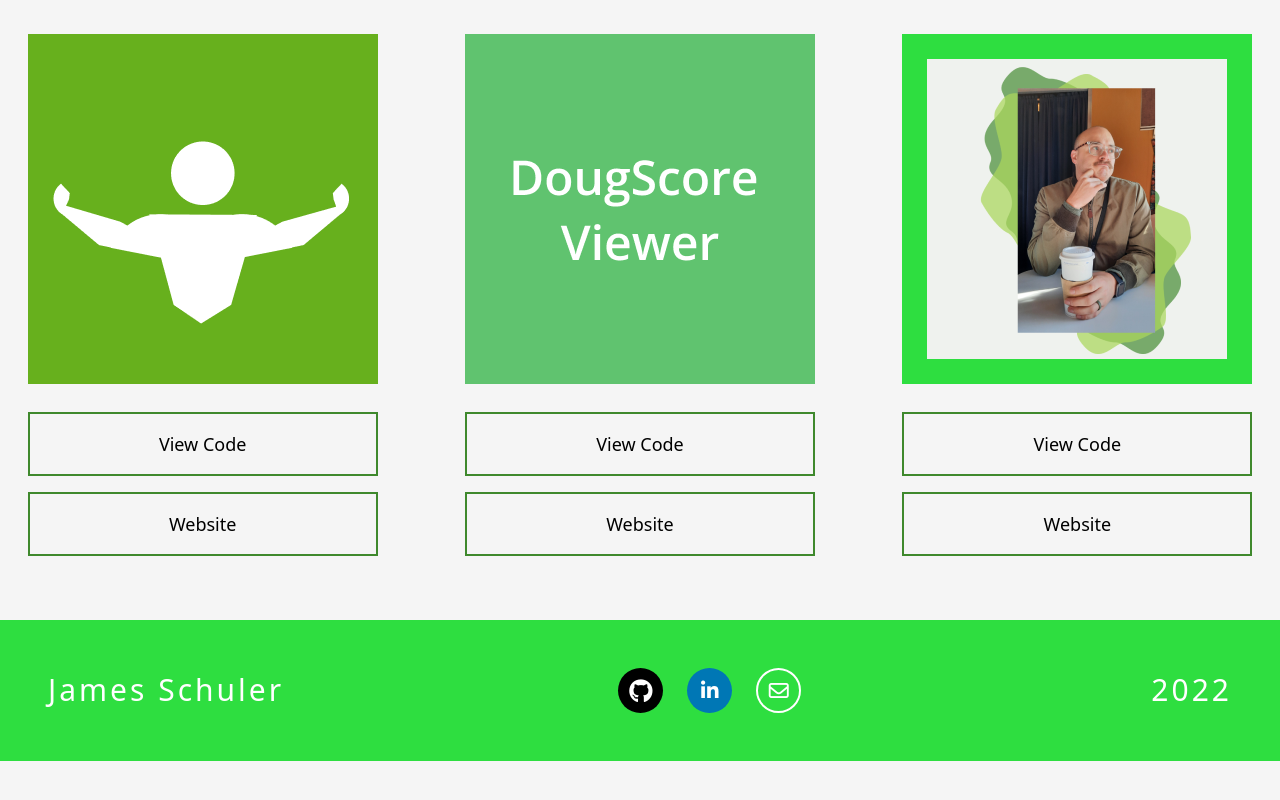
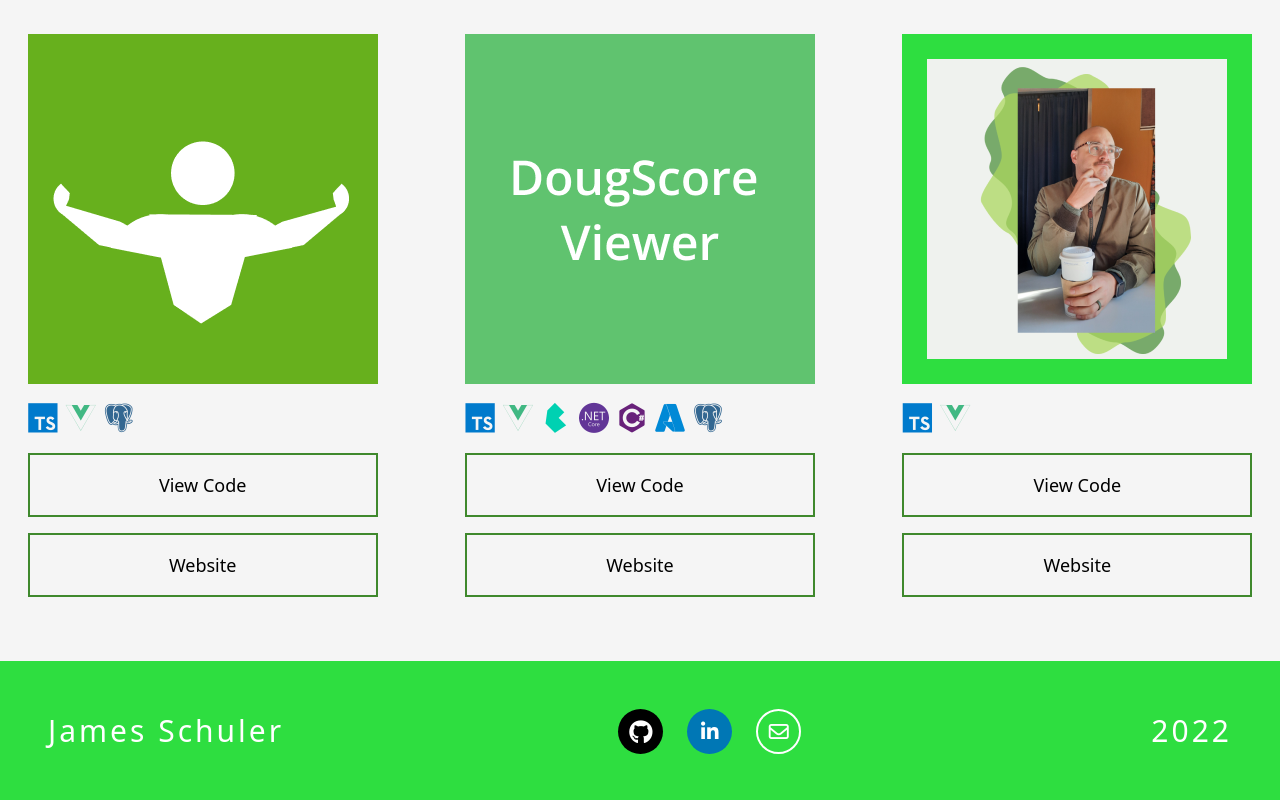
Before and after one commit to jameshschuler/portfolio-2022, a Vue app: page / in a window 1280 px wide. Shown: the part 1366-2166 px from the top of the page. Before the commit the page ends 2127 px from the top, so only its background shows below. Built offline with nearby package versions, Linux system fonts and the light colour scheme.

Commit message:
Added tech tags to project component

```diff
--- a/index.html
+++ b/index.html
@@ -4,6 +4,10 @@
     <meta charset="UTF-8" />
     <link rel="icon" href="https://fav.farm/🌶" />
     <meta name="viewport" content="width=device-width, initial-scale=1.0" />
+    <link
+      rel="stylesheet"
+      href="https://cdn.jsdelivr.net/gh/devicons/devicon@v2.15.1/devicon.min.css"
+    />
     <title>James Schuler</title>
   </head>
   <body>
--- a/src/components/Project.vue
+++ b/src/components/Project.vue
@@ -5,13 +5,11 @@
       <figure>
         <img :src="getImageUrl(project.image)" :alt="project.name" />
       </figure>
-      <div class="links flex flex-col w-full mt-5 text-lg">
-        <a
-          class="p-4 my-2 text-center"
-          target="_blank"
-          :href="project.githubUrl"
-          >View Code</a
-        >
+      <div class="tags mt-4 mb-2 flex">
+        <Tag v-for="tag in project.tags" class="mr-2" :icon="tag" />
+      </div>
+      <div class="links flex flex-col w-full text-lg">
+        <a class="p-4 my-2 text-center" target="_blank" :href="project.githubUrl">View Code</a>
         <a
           class="p-4 my-2 text-center"
           target="_blank"
@@ -24,8 +22,9 @@
   </div>
 </template>
 <script setup lang="ts">
-import { PropType } from "vue";
-import { ProjectModel } from "../models";
+import Tag from '@/components/Tag.vue';
+import { PropType } from 'vue';
+import { ProjectModel } from '../models';
 
 defineProps({
   project: {
--- /dev/null
+++ b/src/components/Tag.vue
@@ -0,0 +1,16 @@
+<template>
+  <div class="tag">
+    <span>
+      <i :class="`devicon-${icon}`" class="text-3xl"></i>
+    </span>
+  </div>
+</template>
+<script setup lang="ts">
+defineProps({
+  icon: {
+    type: String,
+    required: true,
+  },
+});
+</script>
+<style lang="scss" scoped></style>
--- a/src/projects.json
+++ b/src/projects.json
@@ -5,21 +5,29 @@
       "image": "swol.png",
       "githubUrl": "https://github.com/jameshschuler/swol",
       "websiteUrl": "https://www.getswol.app/",
-      "tags": []
+      "tags": ["typescript-plain colored", "vuejs-plain colored", "postgresql-plain colored"]
     },
     {
       "name": "DougScore Viewer",
       "image": "dougscoreviewer.png",
       "githubUrl": "https://github.com/jameshschuler/doug-score-viewer",
       "websiteUrl": "doug-score-viewer.vercel.app/",
-      "tags": []
+      "tags": [
+        "typescript-plain colored",
+        "vuejs-plain colored",
+        "bulma-plain colored",
+        "dotnetcore-plain colored",
+        "csharp-plain colored",
+        "azure-plain colored",
+        "postgresql-plain colored"
+      ]
     },
     {
       "name": "Portfolio 2022",
       "image": "portfolio.png",
       "githubUrl": "https://github.com/jameshschuler/portfolio-2022",
       "websiteUrl": "https://www.jamesschuler.io/",
-      "tags": []
+      "tags": ["typescript-plain colored", "vuejs-plain colored"]
     }
   ]
 }
```
Also changed, not shown: 1 other file (tests, documents, lock files or other folders).
